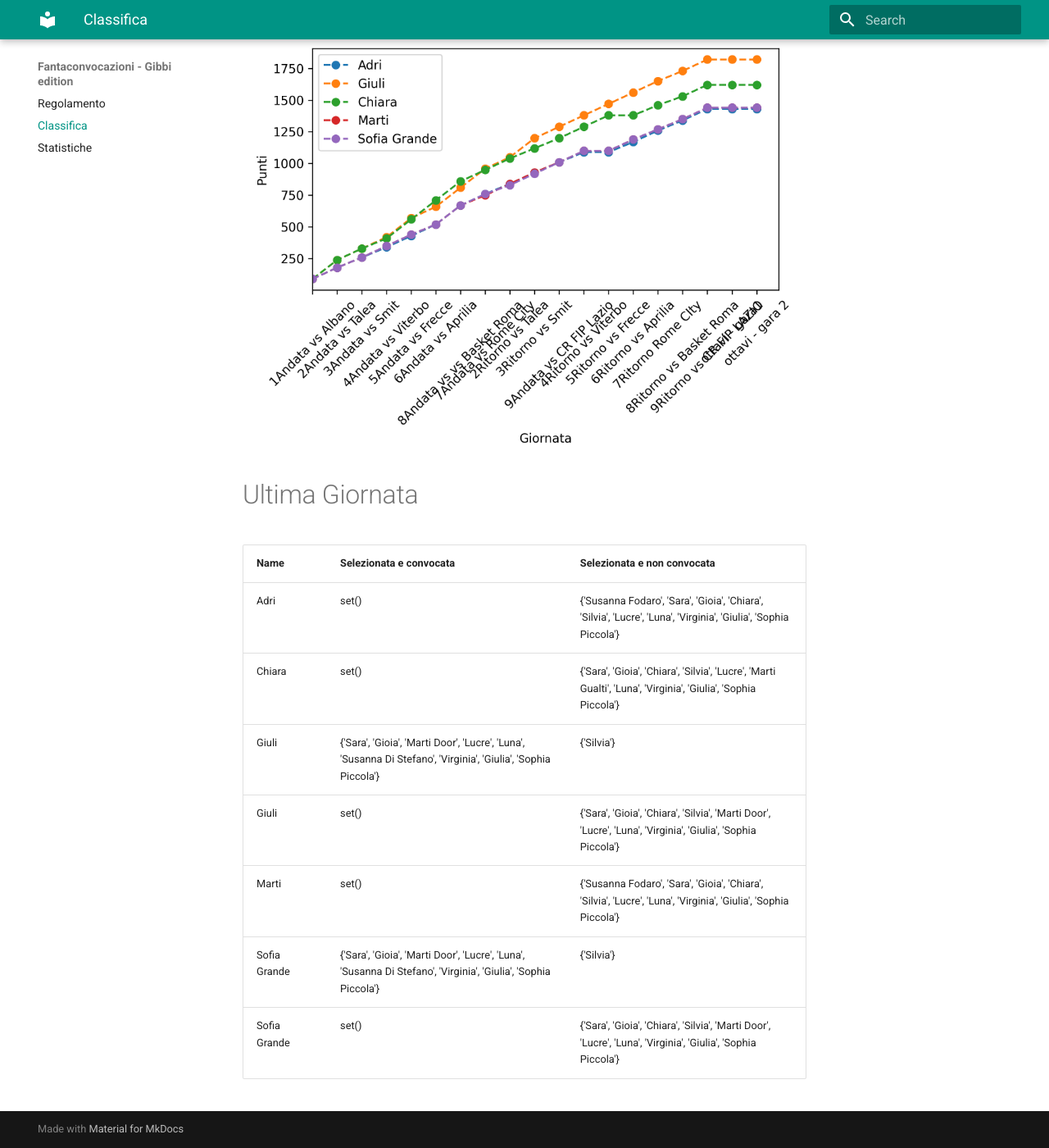
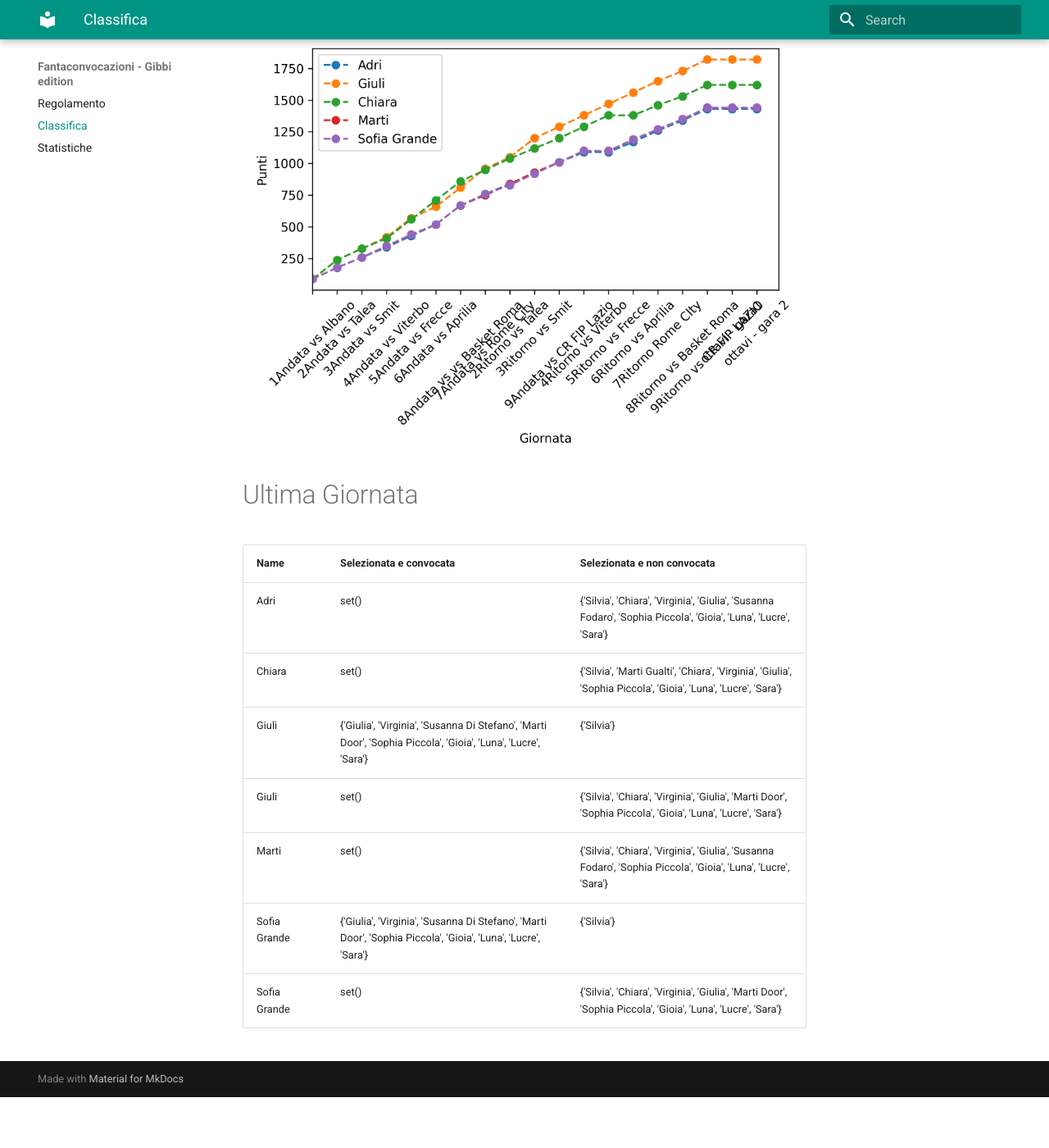
Before and after one commit to martinig94/fantagibbi, an MkDocs documentation site: the page built from docs/Classifica.md, in a window 1280 px wide and 1400 px high, scrolled down 565 px. Shown: the whole window at 82% size. Built offline with MkDocs 1.6.1 and Material for MkDocs 9.7.7, drawn with Linux system fonts in a browser that asks for light colours; after the commit the page ends 1903 px from its top, so only the background shows below that.

Commit message:
Auto-update from main.py

```diff
--- a/docs/Classifica.md
+++ b/docs/Classifica.md
@@ -18,11 +18,11 @@
 <!-- START_TABLE CORRECT -->
 | Name         | Selezionata e convocata                                                                                        | Selezionata e non convocata                                                                                      |
 |:-------------|:---------------------------------------------------------------------------------------------------------------|:-----------------------------------------------------------------------------------------------------------------|
-| Adri         | set()                                                                                                          | {'Susanna Fodaro', 'Sara', 'Gioia', 'Chiara', 'Silvia', 'Lucre', 'Luna', 'Virginia', 'Giulia', 'Sophia Piccola'} |
-| Chiara       | set()                                                                                                          | {'Sara', 'Gioia', 'Chiara', 'Silvia', 'Lucre', 'Marti Gualti', 'Luna', 'Virginia', 'Giulia', 'Sophia Piccola'}   |
-| Giuli        | {'Sara', 'Gioia', 'Marti Door', 'Lucre', 'Luna', 'Susanna Di Stefano', 'Virginia', 'Giulia', 'Sophia Piccola'} | {'Silvia'}                                                                                                       |
-| Giuli        | set()                                                                                                          | {'Sara', 'Gioia', 'Chiara', 'Silvia', 'Marti Door', 'Lucre', 'Luna', 'Virginia', 'Giulia', 'Sophia Piccola'}     |
-| Marti        | set()                                                                                                          | {'Susanna Fodaro', 'Sara', 'Gioia', 'Chiara', 'Silvia', 'Lucre', 'Luna', 'Virginia', 'Giulia', 'Sophia Piccola'} |
-| Sofia Grande | {'Sara', 'Gioia', 'Marti Door', 'Lucre', 'Luna', 'Susanna Di Stefano', 'Virginia', 'Giulia', 'Sophia Piccola'} | {'Silvia'}                                                                                                       |
-| Sofia Grande | set()                                                                                                          | {'Sara', 'Gioia', 'Chiara', 'Silvia', 'Marti Door', 'Lucre', 'Luna', 'Virginia', 'Giulia', 'Sophia Piccola'}     |
+| Adri         | set()                                                                                                          | {'Silvia', 'Chiara', 'Virginia', 'Giulia', 'Susanna Fodaro', 'Sophia Piccola', 'Gioia', 'Luna', 'Lucre', 'Sara'} |
+| Chiara       | set()                                                                                                          | {'Silvia', 'Marti Gualti', 'Chiara', 'Virginia', 'Giulia', 'Sophia Piccola', 'Gioia', 'Luna', 'Lucre', 'Sara'}   |
+| Giuli        | {'Giulia', 'Virginia', 'Susanna Di Stefano', 'Marti Door', 'Sophia Piccola', 'Gioia', 'Luna', 'Lucre', 'Sara'} | {'Silvia'}                                                                                                       |
+| Giuli        | set()                                                                                                          | {'Silvia', 'Chiara', 'Virginia', 'Giulia', 'Marti Door', 'Sophia Piccola', 'Gioia', 'Luna', 'Lucre', 'Sara'}     |
+| Marti        | set()                                                                                                          | {'Silvia', 'Chiara', 'Virginia', 'Giulia', 'Susanna Fodaro', 'Sophia Piccola', 'Gioia', 'Luna', 'Lucre', 'Sara'} |
+| Sofia Grande | {'Giulia', 'Virginia', 'Susanna Di Stefano', 'Marti Door', 'Sophia Piccola', 'Gioia', 'Luna', 'Lucre', 'Sara'} | {'Silvia'}                                                                                                       |
+| Sofia Grande | set()                                                                                                          | {'Silvia', 'Chiara', 'Virginia', 'Giulia', 'Marti Door', 'Sophia Piccola', 'Gioia', 'Luna', 'Lucre', 'Sara'}     |
 <!-- END_TABLE CORRECT -->
```
